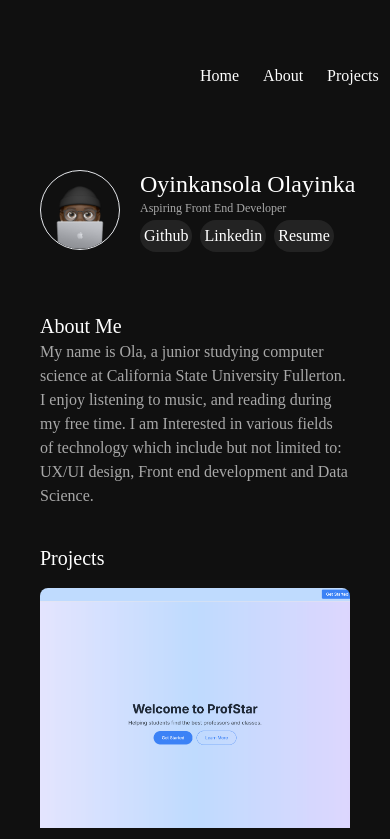
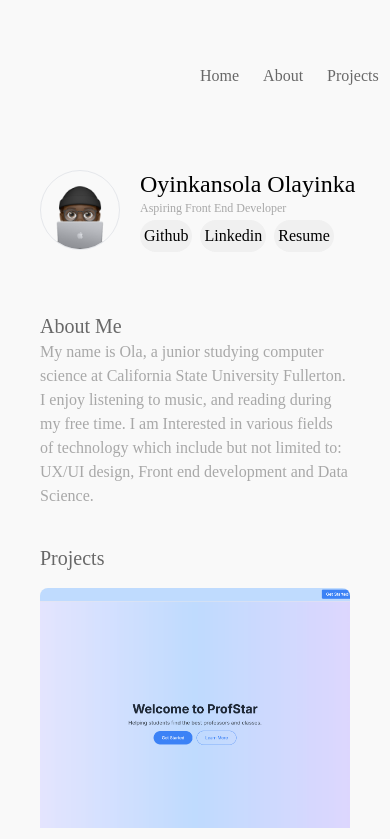
Before and after one commit to olasores/portfolio-new, a SvelteKit app: page / in a window 390 px wide. Shown: the top 839 px of the page. Built offline with nearby package versions, Linux system fonts and the light colour scheme; a web font is replaced by a local one.

Commit message:
dark mode works

```diff
--- a/src/components/Home.svelte
+++ b/src/components/Home.svelte
@@ -5,6 +5,7 @@
     <link href="https://fonts.googleapis.com/css2?family=Judson:ital,wght@0,400;0,700;1,400&display=swap" rel="stylesheet">
 </svelte:head>
 <script>
+    import { darkMode } from '../stores.js';
     import olaimg2 from "../lib/assets/olaimg2.png"
     import profess from "../lib/assets/profess.png"
     import ctr from "../lib/assets/ctr.png"
@@ -14,24 +15,26 @@
 
 </script>
 
-<main class=" flex flex-col items-start justify-center mx-auto max-w-[700px] p-40 px-10 pb-4 pt-16 text-white w-full" >
+<main class=" flex flex-col items-start justify-center mx-auto max-w-[700px] p-40 px-10 pb-4 pt-16  text-white w-full   {$darkMode
+    ? 'text-white bg-black'
+    : 'text-white-mode-900 bg-white-mode-50'}" >
     <div class="flex items-center space-x-5 md:space-x-9 mb-6 md:mb-9">
 
             <!-- img here -->
              <!-- <img src="{olaimg}" class=""  alt="ola-img"> -->
              <img src="{olaimg2}" class=" w-20 h-20 lg:w-40 lg:h-40 rounded-full border "  alt="ola-img"  >
 
-        <div class="text-white ">
+        <div class="">
             <!-- words here -->
 
-             <h2 class="text-2xl lg:text-4xl whitespace-nowrap ">Oyinkansola Olayinka</h2>
+             <h2 class="text-2xl lg:text-4xl whitespace-nowrap  text-{$darkMode ? 'white' : 'black'} ">Oyinkansola Olayinka</h2>
              <p class="mb-1 text-xs lg:text-xl text-[#A8A8A8]"> Aspiring Front End Developer</p>
 
-             <div class="flex space-x-2">
+             <div class="flex space-x-2 ">
                 <!-- might be better to add icons here -->
-                <a class="bg-[#232323] px-1 py-1 rounded-full" target="_blank" href="https://github.com/olasores">Github</a>
-                <a class="bg-[#232323] px-1 py-1 rounded-full" target="_blank" href="https://www.linkedin.com/in/oyinkansola-olayinka/">Linkedin</a>
-               <a class="bg-[#232323] px-1 py-1 rounded-full" target="_blank" href="https://drive.google.com/file/d/1dOEJkfoQH73suDsccBJyT5-bezTsWutk/view?usp=drive_link">Resume</a>
+                <a class="  {$darkMode ? 'bg-[#232323] hover:bg-[#191919] text-white' : 'bg-[#F0F0F0] hover:bg-[#E0E0E0] text-black'}  px-1 py-1 rounded-full" target="_blank" href="https://github.com/olasores">Github</a>
+                <a class=" {$darkMode ? 'bg-[#232323] hover:bg-[#191919] text-white' : 'bg-[#F0F0F0] hover:bg-[#E0E0E0] text-black'}   px-1 py-1 rounded-full" target="_blank" href="https://www.linkedin.com/in/oyinkansola-olayinka/">Linkedin</a>
+               <a class=" {$darkMode ? 'bg-[#232323] hover:bg-[#191919] text-white' : 'bg-[#F0F0F0] hover:bg-[#E0E0E0] text-black'} px-1 py-1 rounded-full" target="_blank" href="https://drive.google.com/file/d/1dOEJkfoQH73suDsccBJyT5-bezTsWutk/view?usp=drive_link">Resume</a>
 
                 <!-- <a class="px-1 py-1 underline " target="_blank" href="https://github.com/olasores">Github</a>
                 <a class="px-1 py-1 underline" target="_blank" sr="https://www.linkedin.com/in/oyinkansola-olayinka/">Linkedin</a> -->
--- a/src/components/NavBar.svelte
+++ b/src/components/NavBar.svelte
@@ -6,6 +6,8 @@
     // icons
     import { MoonIcon} from 'svelte-feather-icons'
     import { SunIcon } from 'svelte-feather-icons'
+
+    import { darkMode } from "../stores.js";
 
     // import {theme} from '../stores'
 
@@ -21,20 +23,16 @@
     ];
 
 
-    let darkMode = false;
-
-
-
     function toggle() {
-        darkMode = !darkMode;
-
-    }
-
+    $darkMode = !$darkMode;
+  }
 
 
 </script>
 
-<main class="mx-auto max-w-[700px] p-40 px-10 pb-4 pt-16 text-white">
+<main class="mx-auto max-w-[700px] p-40 px-10 pb-4 pt-16 {$darkMode
+? 'text-white'
+: 'text-white-mode-900 bg-white-mode-50'}">
     <nav class="flex item-center space-x-40">
         <!-- logo -->
         <div class="">
@@ -53,7 +51,7 @@
 
 
        <button on:click={toggle} class="focus:outline-none">
-            {#if darkMode}
+            {#if $darkMode}
             <SunIcon size ="1.5x" class="text-[#A8A8A8]" />
             {:else}
             <MoonIcon size= "1.5x" class ="text-[#A8A8A8]"/>
--- a/src/routes/+page.svelte
+++ b/src/routes/+page.svelte
@@ -1,17 +1,17 @@
 <script>
-    import Home from "../components/Home.svelte";
-    import NavBar from "../components/NavBar.svelte";
-    // import About from "../components/About.svelte";
-</script>
+    import { darkMode } from '../stores.js';
+    import NavBar from '../components/NavBar.svelte';
+    import Home from '../components/Home.svelte';
+  </script>
 
-<main>
-    <div>
-        <NavBar />
-        <Home />
-        <!-- <About /> -->
-
-    </div>
-</main>
+  <main
+    class="  {$darkMode
+    ? 'text-white bg-black'
+    : 'text-white-mode-900 bg-white-mode-50'} "
+  >
+    <NavBar />
+    <Home />
+  </main>
 
 <style>
     main {
--- a/src/stores.js
+++ b/src/stores.js
@@ -1,3 +1,3 @@
-import {writeable} from 'svelte/store'
+import { writable } from 'svelte/store';
 
-export const theme = writeable(false);
+export const darkMode = writable(false);
--- a/tailwind.config.js
+++ b/tailwind.config.js
@@ -1,8 +1,24 @@
 /** @type {import('tailwindcss').Config} */
 export default {
   content: ['./src/**/*.{html,js,svelte,ts}'],
+  darkMode: 'class',
   theme: {
-    extend: {},
+    extend: {
+      colors: {
+        'white-mode': {
+          50: '#f9f9f9',
+          100: '#f3f3f3',
+          200: '#ececec',
+          300: '#e6e6e6',
+          400: '#d1d1d1',
+          500: '#bcbcbc',
+          600: '#a7a7a7',
+          700: '#929292',
+          800: '#7d7d7d',
+          900: '#686868',
+        },
+      },
+    },
   },
   plugins: [],
-}
+};
```
